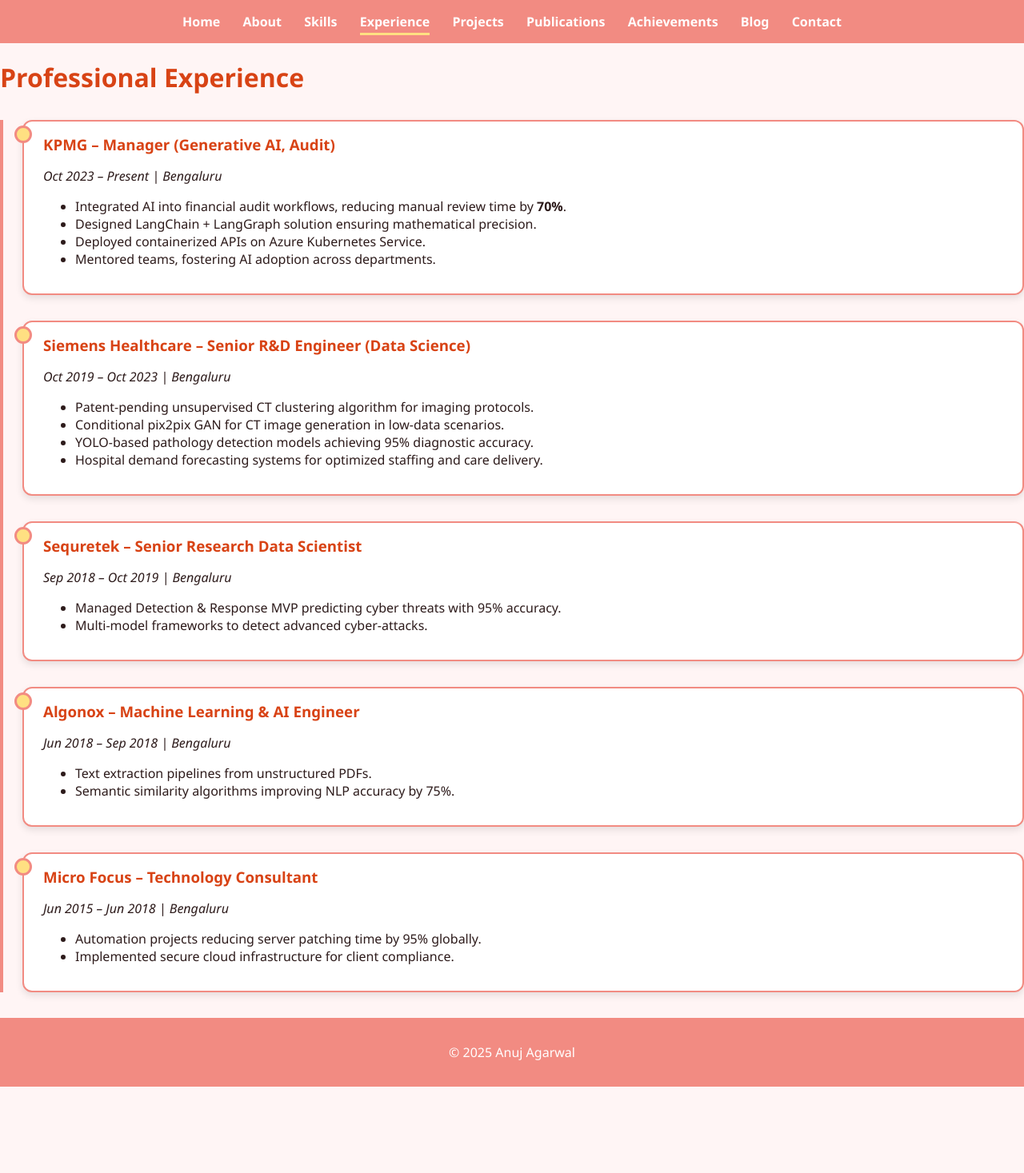
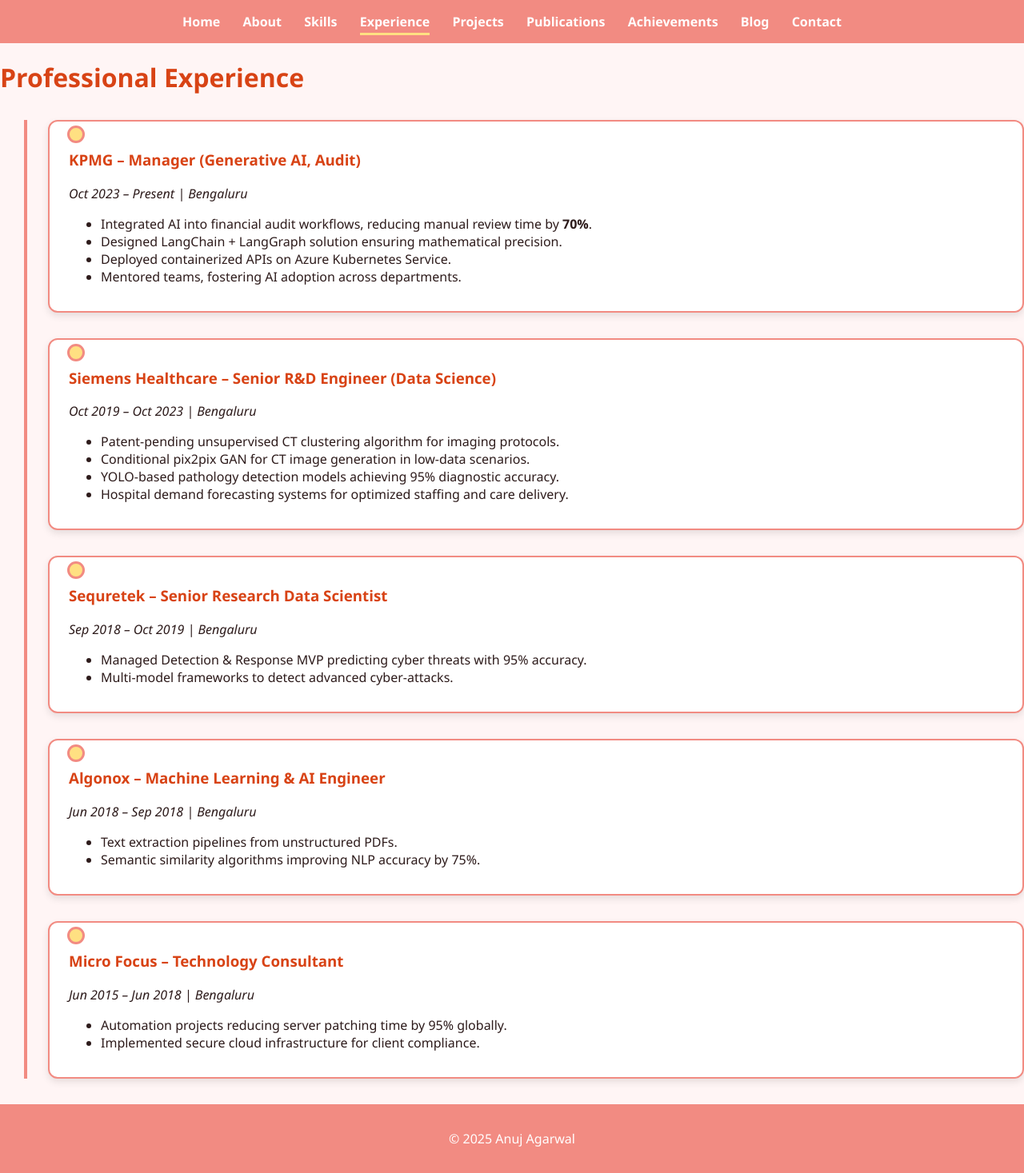
Before and after one commit to anuj-agarwal/anuj-agarwal.github.io, a Jekyll site: the page built from experience.md, in a window 1280 px wide. Shown: the whole page at 80% size. Built offline with Jekyll 4.4.1, drawn with Linux system fonts in a browser that asks for light colours; before the commit the page ends 1359 px from its top, so only the background shows below that.

Commit message:
Update style.css

```diff
--- a/assets/style.css
+++ b/assets/style.css
@@ -8,7 +8,7 @@
   font-family: 'Segoe UI', sans-serif;
   display: flex;
   flex-direction: column;
-  background: #fff5f5; /* very light red/pink background */
+  background: #fff5f5; /* light red background */
   color: #2d1b1b;
 }
 
@@ -18,8 +18,9 @@
   flex-direction: column;
 }
 
+/* Header */
 header {
-  background: #f28b82; /* Red Accent Lighter 60% */
+  background: #f28b82;
   padding: 1rem;
   text-align: center;
 }
@@ -33,7 +34,7 @@
 }
 
 nav a:hover {
-  color: #ffe082; /* warm golden highlight */
+  color: #ffe082;
 }
 
 nav a.active {
@@ -43,10 +44,10 @@
 
 /* Headings */
 h1, h2, h3 {
-  color: #d84315; /* deeper red for contrast */
+  color: #d84315;
 }
 
-/* Box Cards */
+/* General box cards */
 .box {
   background: #ffffff;
   border: 2px solid #f28b82;
@@ -60,39 +61,87 @@
 .box:hover {
   transform: translateY(-5px);
   box-shadow: 0 8px 16px rgba(0,0,0,0.15);
-  background: #fff0f0; /* light red hover */
+  background: #fff0f0;
 }
 
 /* Timeline */
 .timeline {
-  border-left: 4px solid #f28b82;
+  position: relative;
   margin: 2rem 0;
-  padding-left: 1.5rem;
+  padding-left: 60px;
+}
+
+.timeline::before {
+  content: '';
+  position: absolute;
+  top: 0;
+  left: 30px;
+  width: 4px;
+  height: 100%;
+  background: #f28b82;
 }
 
 .timeline-entry {
+  position: relative;
   margin-bottom: 2rem;
-  position: relative;
 }
 
 .timeline-entry::before {
-  content: "";
+  content: '';
   position: absolute;
-  left: -12px;
-  top: 5px;
+  left: 22px;
   width: 16px;
   height: 16px;
-  background: #ffe082; /* golden dot */
+  background: #ffe082;
   border-radius: 50%;
   border: 3px solid #f28b82;
+  top: 5px;
 }
 
-.timeline-entry h3 {
-  margin: 0;
-  color: #d84315; /* darker red */
+/* Date left of timeline */
+.timeline-date {
+  position: absolute;
+  left: -150px;
+  width: 140px;
+  text-align: right;
+  font-weight: bold;
+  color: #d84315;
 }
 
-/* Footer fixed at bottom */
+/* Collapsible */
+.collapsible {
+  background-color: #fff0f0;
+  color: #2d1b1b;
+  cursor: pointer;
+  padding: 12px;
+  width: 100%;
+  border: 2px solid #f28b82;
+  border-radius: 8px;
+  text-align: left;
+  outline: none;
+  font-size: 1.1rem;
+  transition: background 0.2s;
+}
+
+.collapsible:hover {
+  background: #ffe0e0;
+}
+
+.active-collapsible {
+  background-color: #ffe0e0;
+}
+
+.content-collapsible {
+  padding: 0 18px;
+  display: none;
+  overflow: hidden;
+  background-color: #fff;
+  border-left: 2px solid #f28b82;
+  margin-bottom: 1rem;
+  border-radius: 0 0 8px 8px;
+}
+
+/* Footer */
 footer {
   background: #f28b82;
   color: #fff;
@@ -100,3 +149,13 @@
   padding: 1rem;
   margin-top: auto;
 }
+
+/* Links style */
+a.internal-link {
+  color: #d84315;
+  text-decoration: underline;
+}
+
+a.internal-link:hover {
+  color: #f28b82;
+}
```
